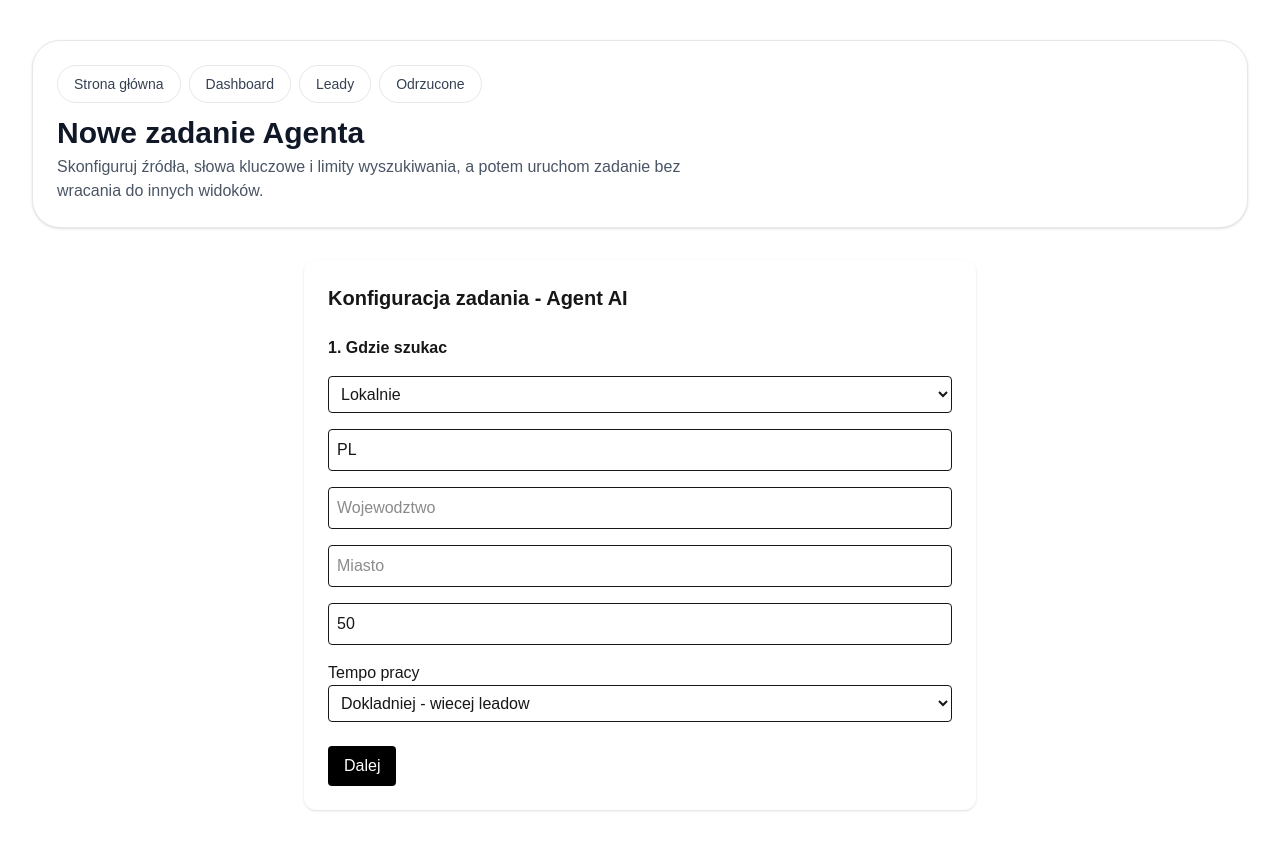
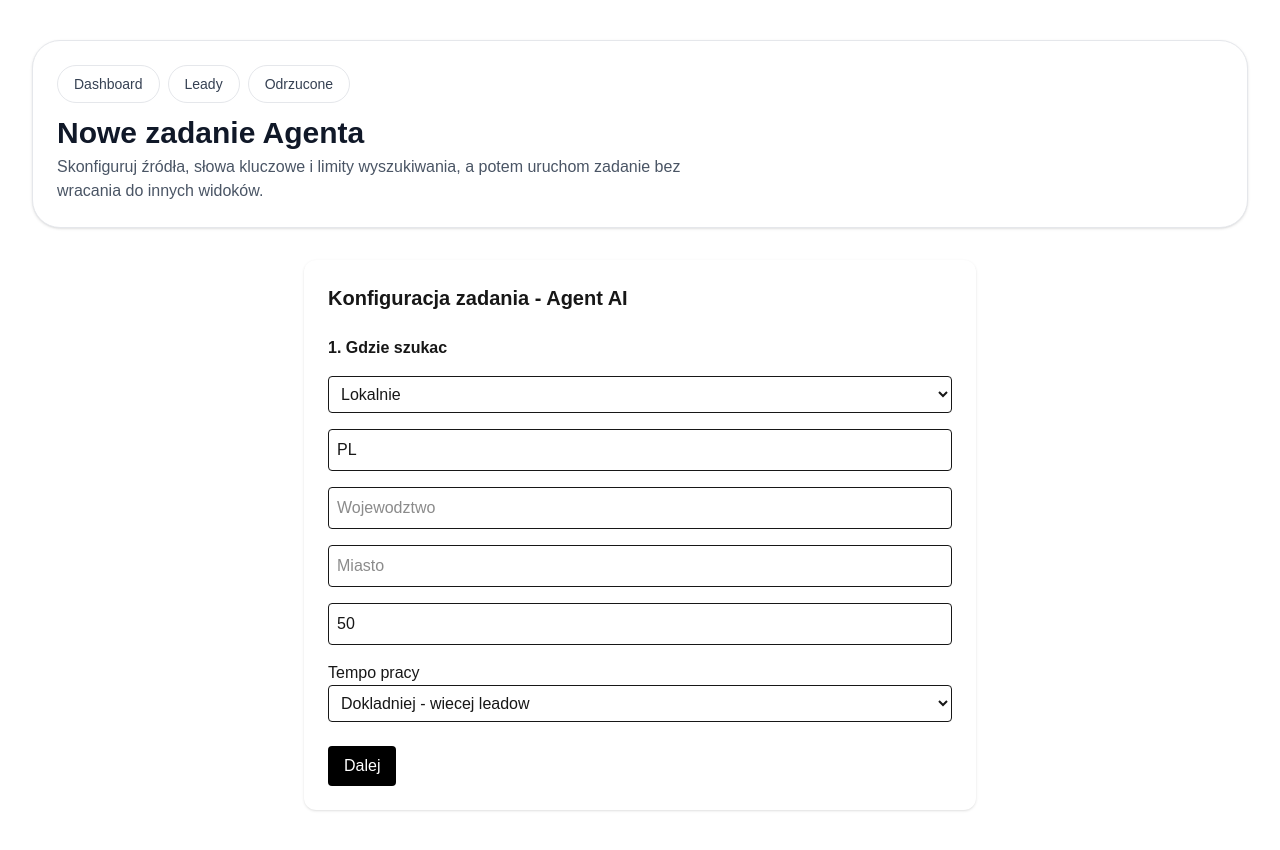
Before and after one commit to RadekBubienko/agent-ai, a Next.js app: page /agent/new-task in a window 1280 px wide. Built offline with nearby package versions, Linux system fonts and the light colour scheme.

Commit message:
usuniety button strona glowna w panelu Agent

```diff
--- a/src/components/agent/AgentPageHeader.tsx
+++ b/src/components/agent/AgentPageHeader.tsx
@@ -13,7 +13,6 @@ type AgentPageHeaderProps = {
 };
 
 const navigationLinks = [
-  { href: "/", label: "Strona główna" },
   { href: "/agent", label: "Dashboard" },
   { href: "/agent/leads", label: "Leady" },
   { href: "/agent/rejected-leads", label: "Odrzucone" },
@@ -33,10 +32,6 @@ export default function AgentPageHeader({
   const pathname = usePathname();
 
   function isActiveLink(href: string) {
-    if (href === "/") {
-      return pathname === href;
-    }
-
     if (href === "/agent") {
       return pathname === "/agent" || pathname.startsWith("/agent/tasks/");
     }
```
